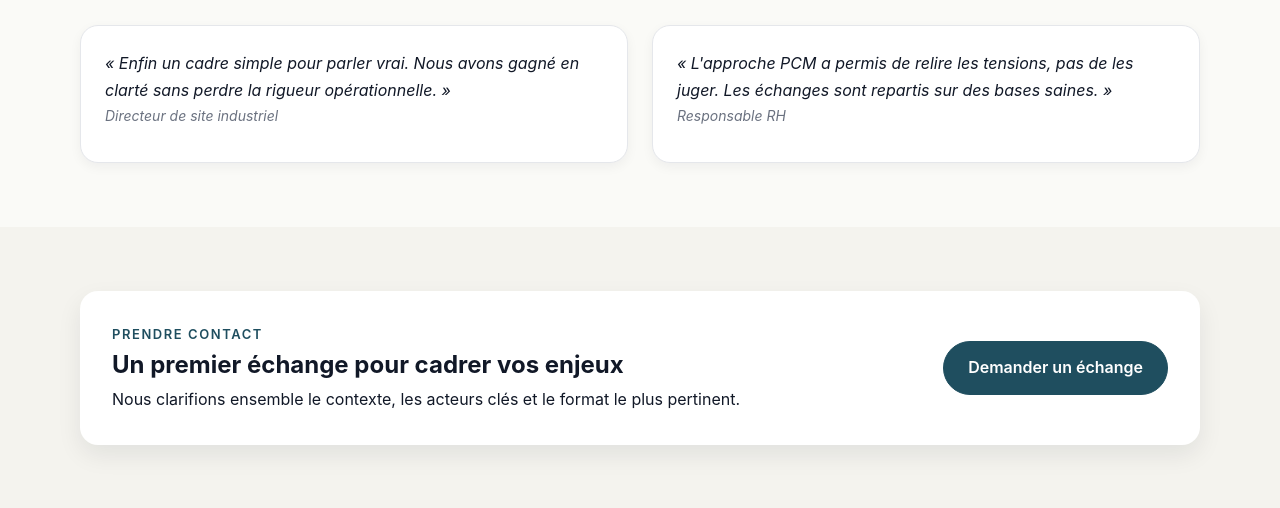
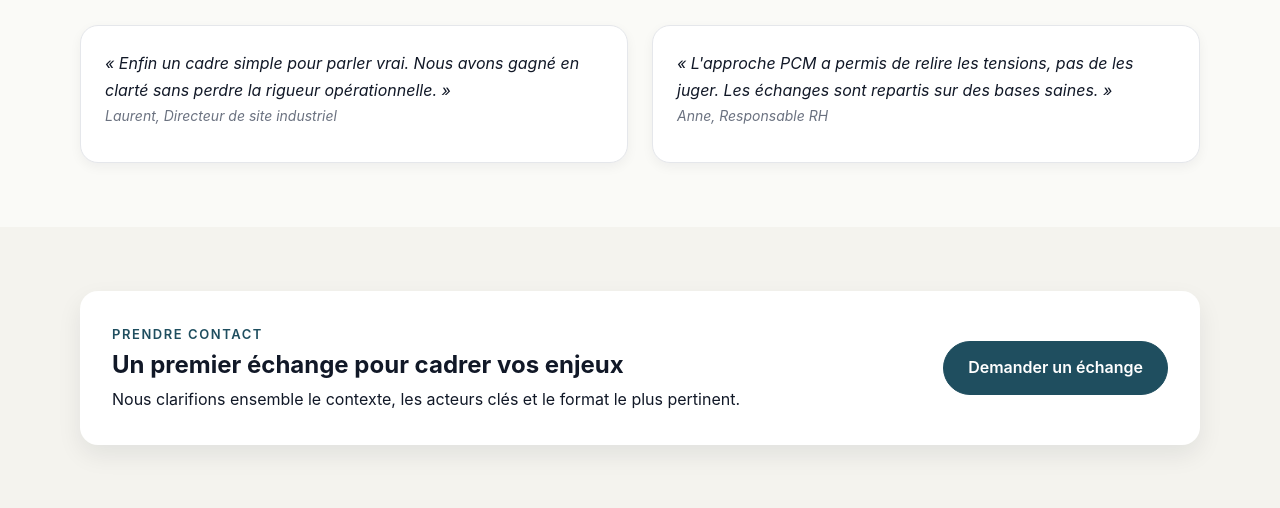
Before and after one commit to GLortet/gilleslortet, a Flask app: page / in a window 1280 px wide. Shown: the part 2873-3381 px from the top of the page. Run offline with Flask 3, Linux system fonts and the light colour scheme.

Commit message:
Update testimonials with names of speakers

```diff
--- a/templates/home.html
+++ b/templates/home.html
@@ -131,11 +131,11 @@
         <div class="cards">
             <article class="card testimonial reveal">
                 <p>« Enfin un cadre simple pour parler vrai. Nous avons gagné en clarté sans perdre la rigueur opérationnelle. »</p>
-                <p class="card-meta">Directeur de site industriel</p>
+                <p class="card-meta">Laurent, Directeur de site industriel</p>
             </article>
             <article class="card testimonial reveal">
                 <p>« L'approche PCM a permis de relire les tensions, pas de les juger. Les échanges sont repartis sur des bases saines. »</p>
-                <p class="card-meta">Responsable RH</p>
+                <p class="card-meta">Anne, Responsable RH</p>
             </article>
         </div>
     </div>
```
